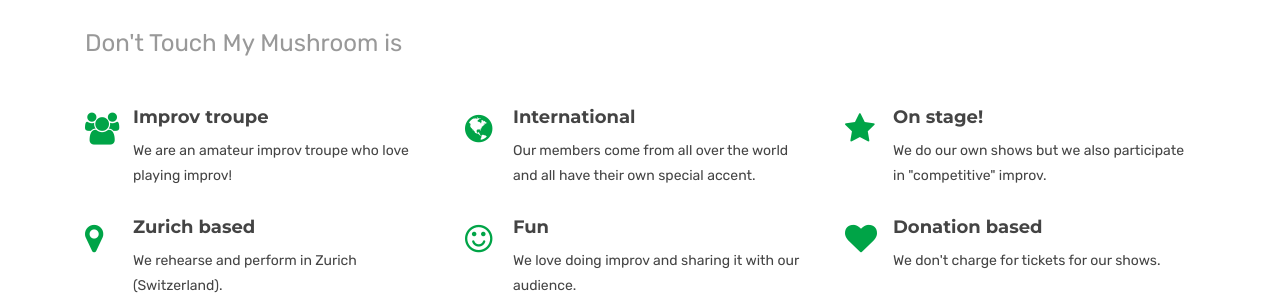
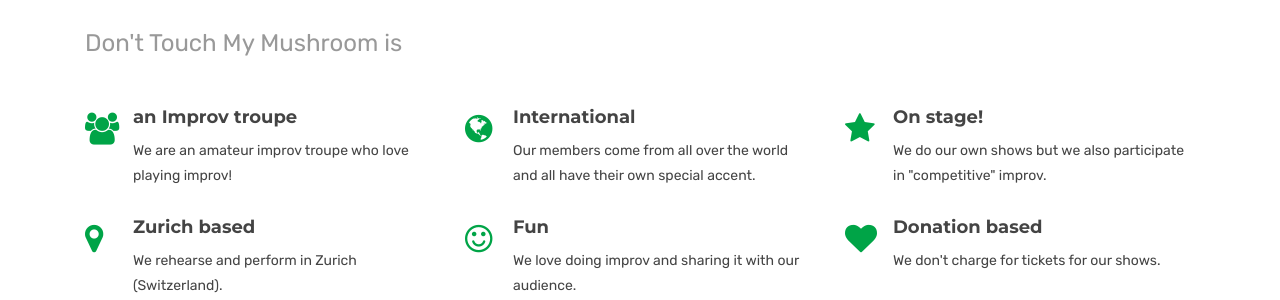
Before and after one commit to dont-touch-my-mushroom/dont-touch-my-mushroom.github.io, a Jekyll site: the page built from index.html, in a window 1280 px wide. Shown: the part 1314-1614 px from the top of the page. Built offline with Jekyll 4.4.1, drawn with Linux system fonts in a browser that asks for light colours; the list of posts is cut into pages by our own code.

```diff
--- a/index.html
+++ b/index.html
@@ -143,7 +143,7 @@ canonical: https://dont-tou.ch
                     <i class="fa fa-users"></i>
                   </div>
                   <div class="service-content">
-                    <h4>Improv troupe</h4>
+                    <h4>an Improv troupe</h4>
                     <p>
                       We are an amateur improv troupe who love playing improv!
                     </p>
```
